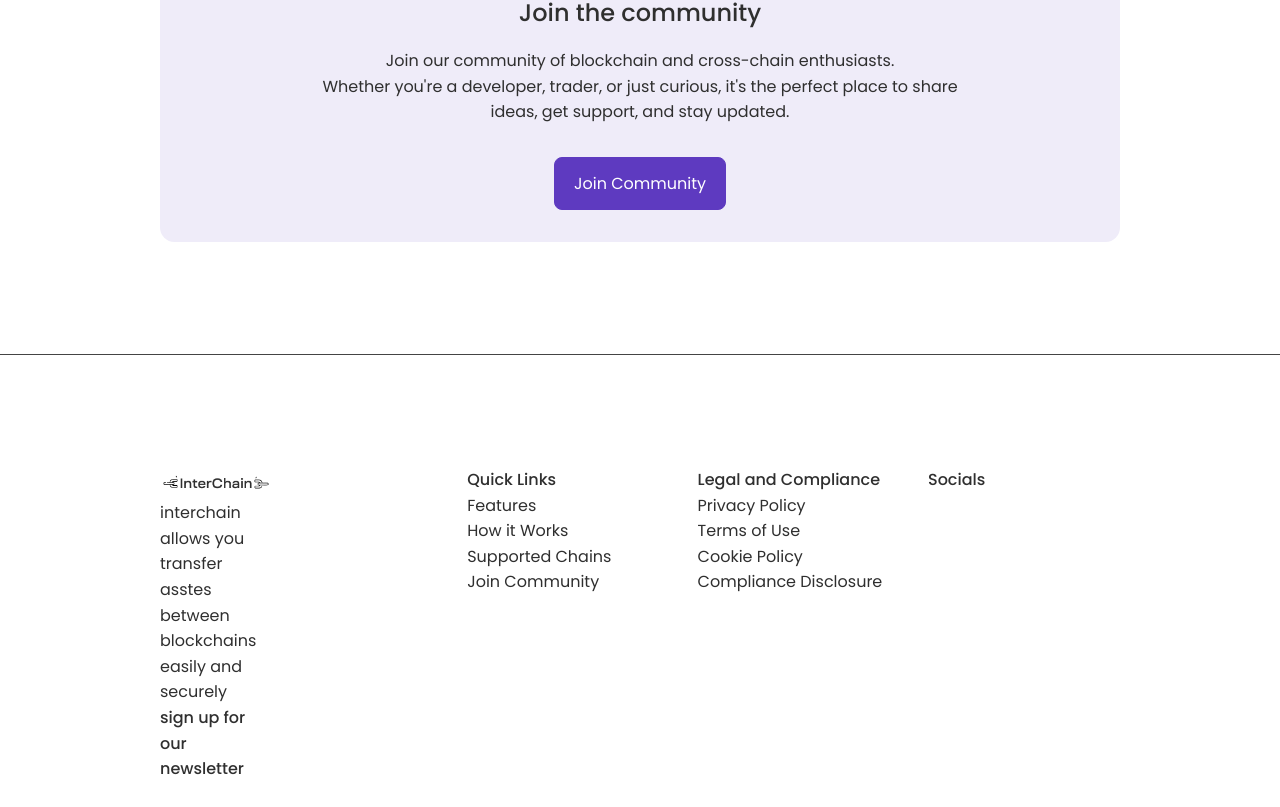
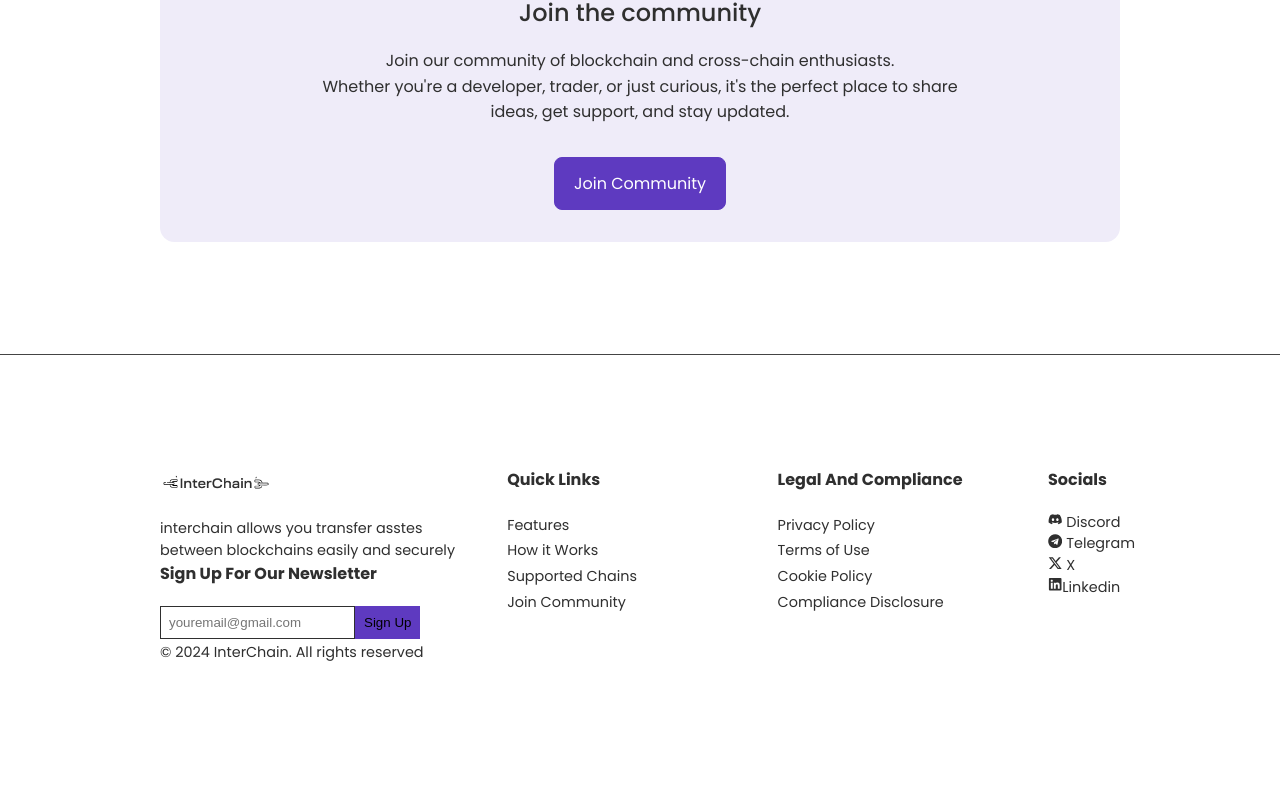
Before and after one commit to Kodenaime/interchain, a React (Create React App) app: page / in a window 1280 px wide. Shown: the part 2766-3573 px from the top of the page. After the commit the page ends 3511 px from the top, so only its background shows below. Built offline with nearby package versions, Linux system fonts and the light colour scheme.

Commit message:
added footer updates

```diff
--- a/package.json
+++ b/package.json
@@ -8,6 +8,7 @@
     "@testing-library/user-event": "^13.5.0",
     "react": "^18.3.1",
     "react-dom": "^18.3.1",
+    "react-icons": "^5.0.1",
     "react-scripts": "5.0.1",
     "web-vitals": "^2.1.4"
   },
--- a/src/Components/Footer/Footer.jsx
+++ b/src/Components/Footer/Footer.jsx
@@ -1,6 +1,11 @@
 import React from 'react'
 import './footer.css'
 import logo from '../../Assets/logo.png'
+
+import { FaDiscord } from "react-icons/fa";
+import { FaTelegram } from "react-icons/fa";
+import { FaXTwitter } from "react-icons/fa6";
+import { FaLinkedin } from "react-icons/fa6";
 
 const Footer = () => {
   return (
@@ -9,18 +14,24 @@ const Footer = () => {
       <div className="first">
         <div className="logo">
           <img src={logo} alt="" />
-          <p className="first-text">
+        </div>
+        <p className="first-text">
             interchain allows you transfer asstes between
             blockchains easily and securely
-          </p>
-          <div className="form">
+        </p>
+        <div className="form">
             <h4>sign up for our newsletter</h4>
             <form action="">
-              <input type="email" />
+              <input type="email" placeholder='youremail@gmail.com'/>
+              <button>Sign Up</button>
 
             </form>
-          </div>
         </div>
+        <div className="copyright">
+          <small>&#169; 2024 InterChain. All rights reserved </small>
+        </div>
+
+
       </div>
 
       <div className="second">
@@ -41,6 +52,19 @@ const Footer = () => {
 
       <div className="socials">
         <h4>Socials</h4>
+        <div className="soc">
+        <FaDiscord /> <span>Discord</span>
+        </div>
+        <div className="soc">
+        <FaTelegram /> <span>Telegram</span>
+        </div>
+        <div className="soc">
+        <FaXTwitter /> <span>X</span>
+        </div>
+        <div className="soc">
+        <FaLinkedin /><span>Linkedin</span>
+        </div>
+
       </div>
 
     </section>
--- a/src/Components/Footer/footer.css
+++ b/src/Components/Footer/footer.css
@@ -2,9 +2,52 @@
 .footer {
     display: grid;
     grid-template-columns: 32% 24% 24% 20%;
+    gap: 2.5rem;
+    margin-bottom: 5rem;
 }
 
 .first .logo {
     width: 7rem;
     height: 2rem;
+    margin-bottom: 1.2rem;
 }
+
+.footer p, .footer li a, .footer small, .footer .socials .soc {
+    font-size: 0.9rem;
+    line-height: 1.5;
+}
+
+.footer h4 {
+    text-transform: capitalize;
+    font-weight: bold;
+    font-size: 1rem;
+    margin-bottom: 1.2rem;
+}
+
+.footer .form {
+    display: flex;
+    flex-wrap: wrap;
+    width: 100%;
+}
+
+.footer .form input {
+    background: var(--color-white);
+    border: 0.5px solid var(--color-black);
+    padding: 0.5rem;
+    /* width: 85%; */
+}
+
+.footer .form button {
+    padding: 0.5rem;
+    background: var(--color-primary);
+    border: 0.5px solid var(--color-primary);
+}
+
+.footer .socials {
+    display: flex;
+    flex-direction: column;
+}
+
+.footer .socials .soc {
+    padding-right: 0.6rem;
+}
```
Also changed, not shown: 1 other file (tests, documents, lock files or other folders).
